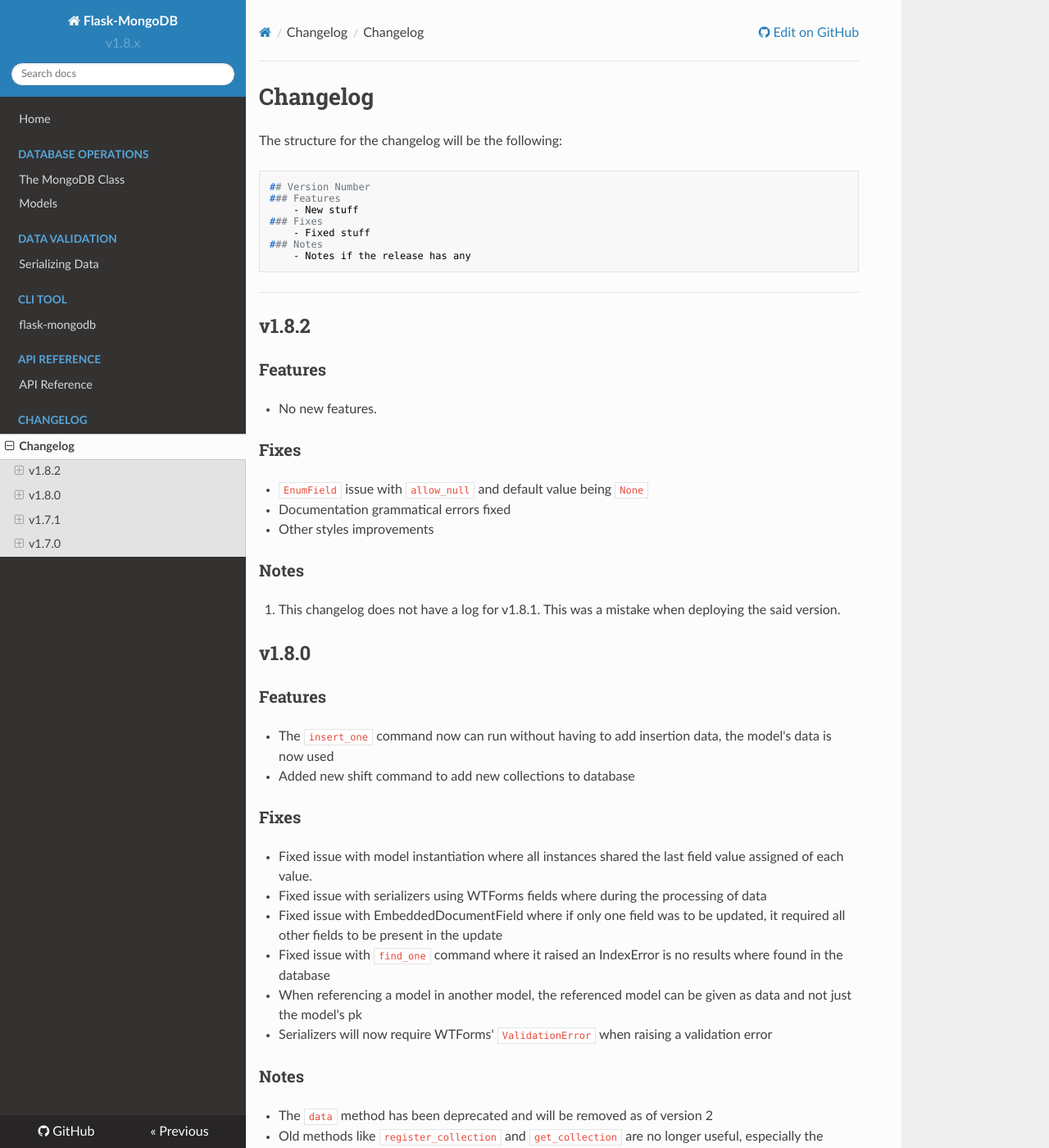
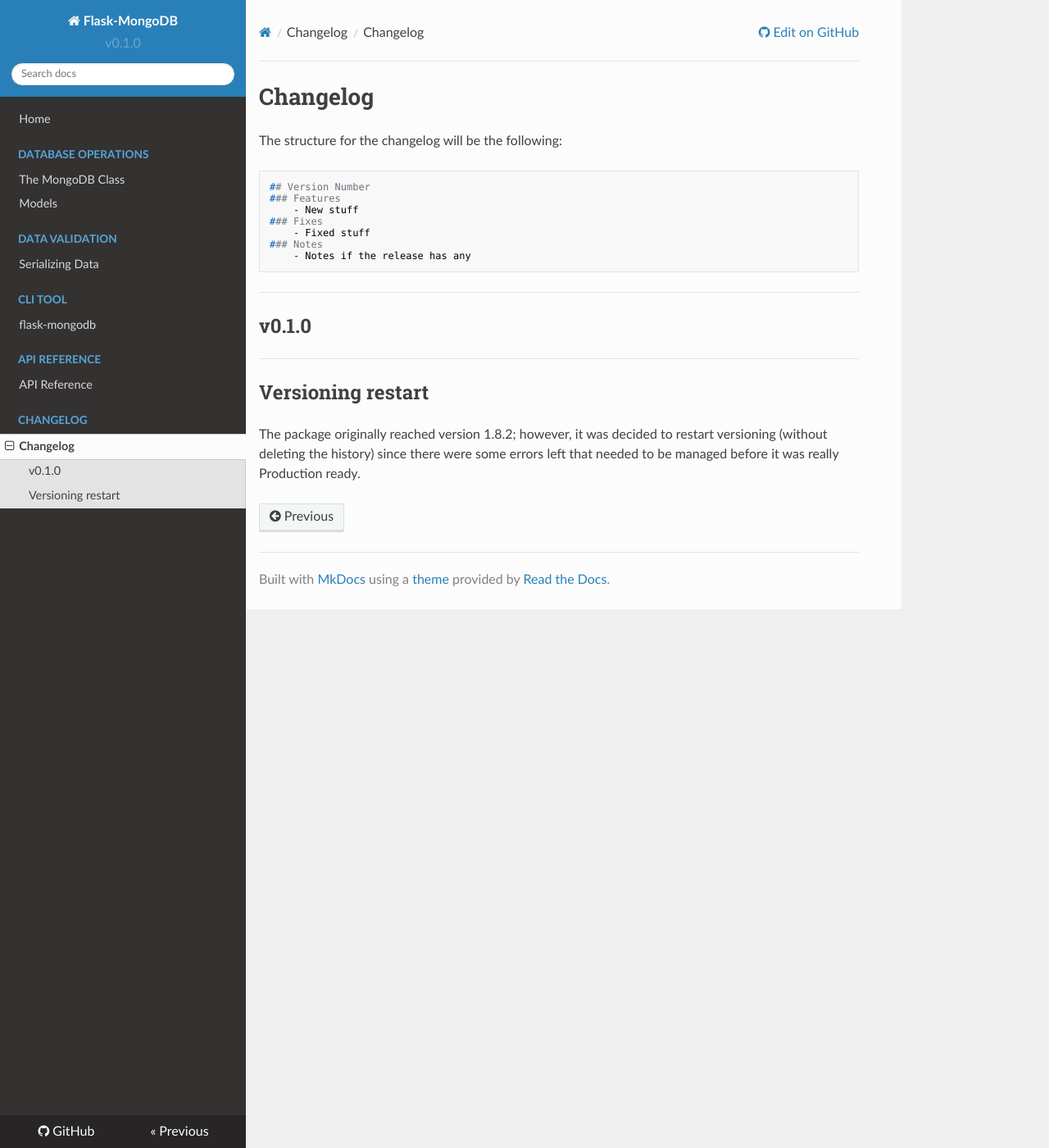
Before and after one commit to juanmanuel96/flask-mongodb, an MkDocs documentation site: the page built from docs/changelog.md, in a window 1280 px wide and 1400 px high. Shown: the whole window at 82% size. Built offline with MkDocs 1.6.1, drawn with Linux system fonts in a browser that asks for light colours; nearby versions of some CDN libraries; some of the changed text lies outside the part shown.

Commit message:
Restarted versioning without removing history to fix major errors that were never caught.

```diff
--- a/docs/changelog.md
+++ b/docs/changelog.md
@@ -14,68 +14,10 @@
 
 <hr>
 
-## v1.8.2
+## v0.1.0
 
-### Features
+<hr>
 
-* No new features.
+## Versioning restart
 
-### Fixes
-
-* `EnumField` issue with `allow_null` and default value being `None`
-* Documentation grammatical errors fixed
-* Other styles improvements
-
-### Notes
-
-1. This changelog does not have a log for v1.8.1. This was a mistake when deploying the said version.
-
-## v1.8.0
-
-### Features
-
-* The `insert_one` command now can run without having to add insertion data, the model's data is now used
-* Added new shift command to add new collections to database
-
-### Fixes
-
-* Fixed issue with model instantiation where all instances shared the last field value assigned of each value.
-* Fixed issue with serializers using WTForms fields where during the processing of data
-* Fixed issue with EmbeddedDocumentField where if only one field was to be updated, it required all other fields to be present in the update
-* Fixed issue with `find_one` command where it raised an IndexError is no results where found in the database
-* When referencing a model in another model, the referenced model can be given as data and not just the model's pk
-* Serializers will now require WTForms' `ValidationError` when raising a validation error
-
-### Notes
-- The `data` method has been deprecated and will be removed as of version 2
-- Old methods like `register_collection` and `get_collection` are no longer useful, especially the former
-
-## v1.7.1
-
-### Features
-
-* None
-
-### Fixes
-
-* Fixed `history` command of the CLI tool`.
-
-## v1.7.0
-
-### Features
-
-* CLI Tool
-  * create-model command
-  * shift command
-    * examine
-    * history
-    * run
-    * start-db
-* Serializer improvements
-* Ability to import models diretly in your code without having to use the `get_collection` method and apply field values during initialization of model.
-* Refre
-
-### Fixes
-
-* DocumentSet methods are now usable
-* Serializers can do database operations
+The package originally reached version 1.8.2; however, it was decided to restart versioning (without deleting the history) since there were some errors left that needed to be managed before it was really Production ready.
--- a/mkdocs.yml
+++ b/mkdocs.yml
@@ -23,8 +23,8 @@
   - stylesheet/extra.css
 
 extra:
-  pkg_version: v1.8.2
-  version: v1.8.x
+  pkg_version: v0.1.0
+  version: v0.1.0
 
 plugins:
   - search
```
Also changed, not shown: setup.py (+4 -3 lines), 5 other files.
